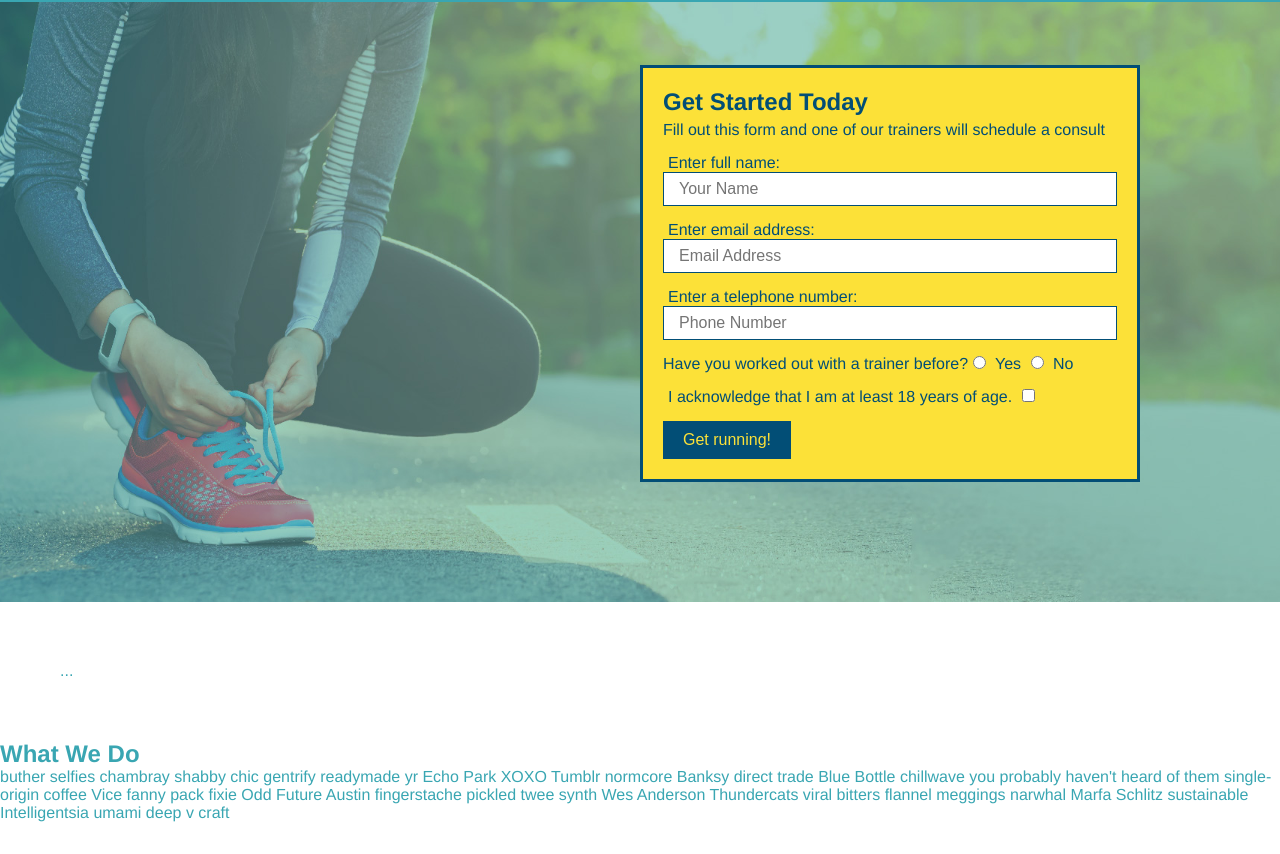
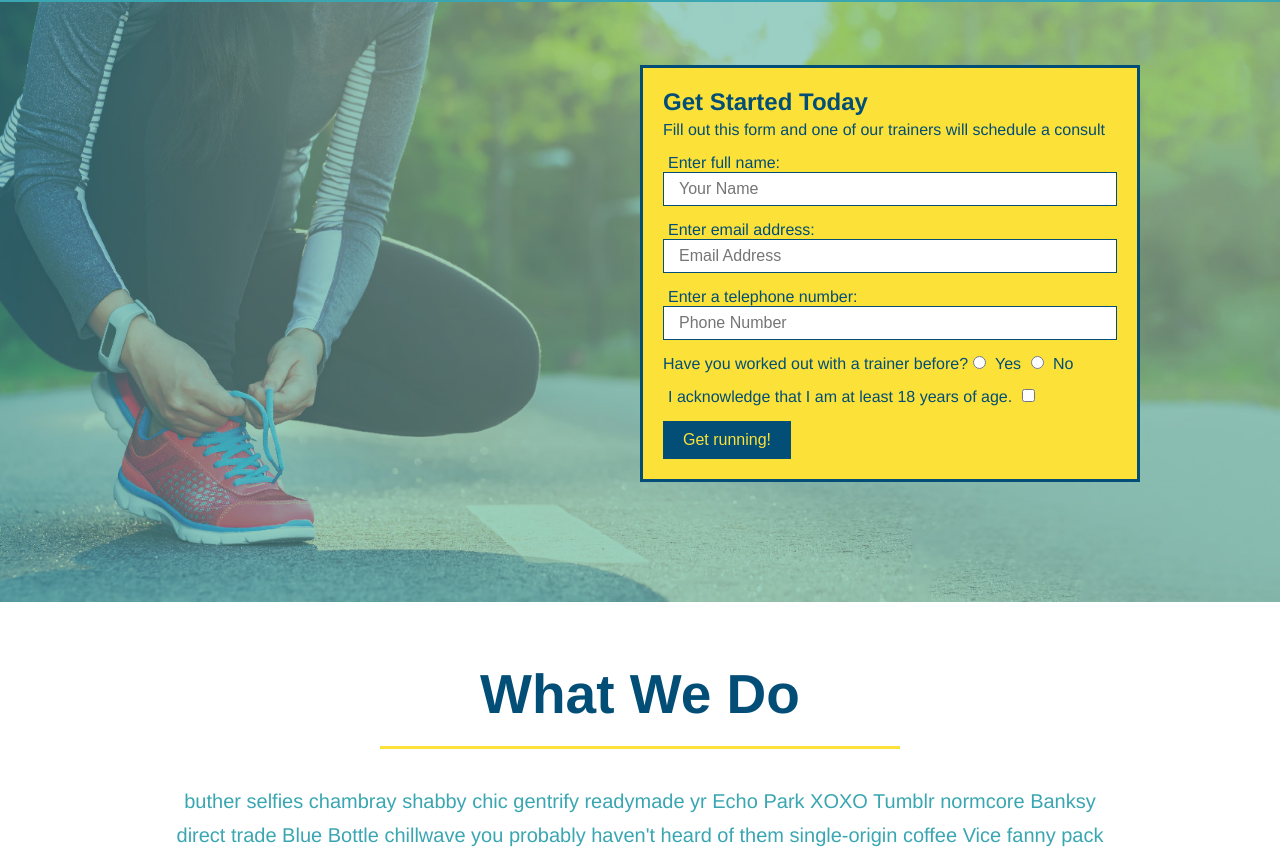
Before and after one commit to Slickg102001/run-buddy-1, a plain HTML site: page index.html in a window 1280 px wide. Shown: the part 98-952 px from the top of the page. Drawn offline with Linux system fonts and the light colour scheme.

Commit message:
style what we do section

```diff
--- a/css/style.css
+++ b/css/style.css
@@ -137,4 +137,13 @@ section {
     padding: 0 100px 20px 100px;
     border-bottom: 3px solid;
     border-color: #fce138;
+    display: inline-block;
 }
+
+.intro p {
+    line-height: 1.7;
+    color: #39a6b2;
+    width: 80%;
+    font-size: 20px;
+    margin: 0 auto;
+}
--- a/index.html
+++ b/index.html
@@ -69,10 +69,10 @@ l<!DOCTYPE html>
 </section>
 <!-- end hero -->
 <!-- "what we do" section -->
-<section id="what-we-do">
+<section
 
   ...
-</section>
+</section id="what-we-do" class="intro">
   <h2>What We Do</h2>
   <p>
     buther selfies chambray shabby chic gentrify readymade yr Echo Park XOXO Tumblr normcore Banksy direct trade Blue Bottle chillwave you probably haven't heard of them single-origin coffee Vice fanny pack fixie Odd Future Austin fingerstache pickled twee synth Wes Anderson Thundercats viral bitters flannel meggings narwhal Marfa Schlitz sustainable Intelligentsia umami deep v craft
```
